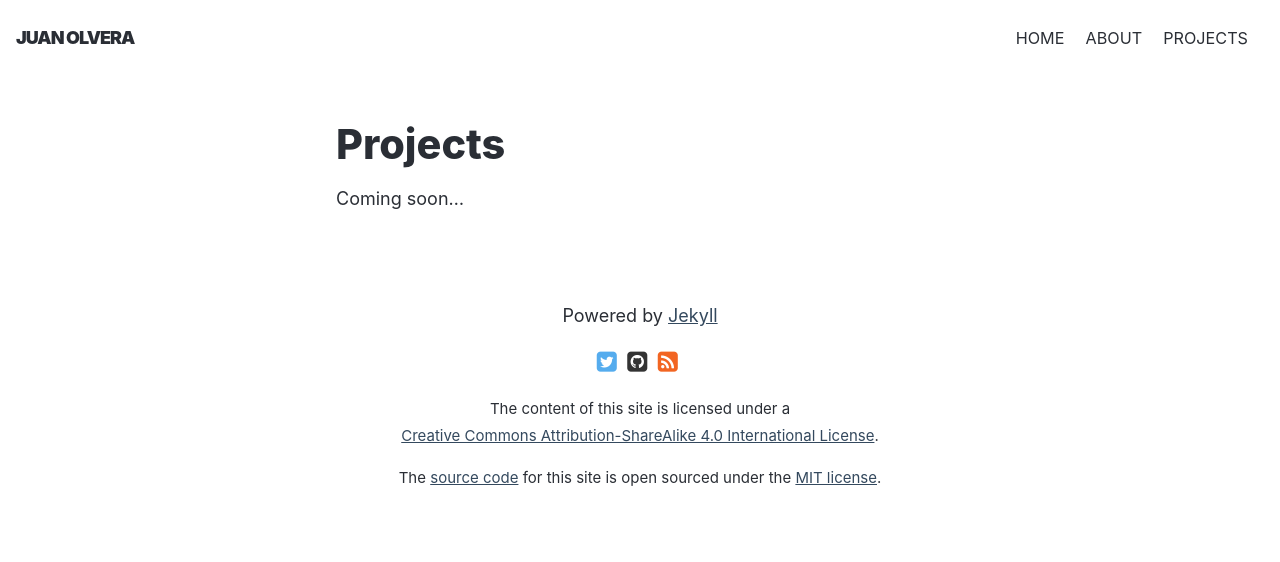
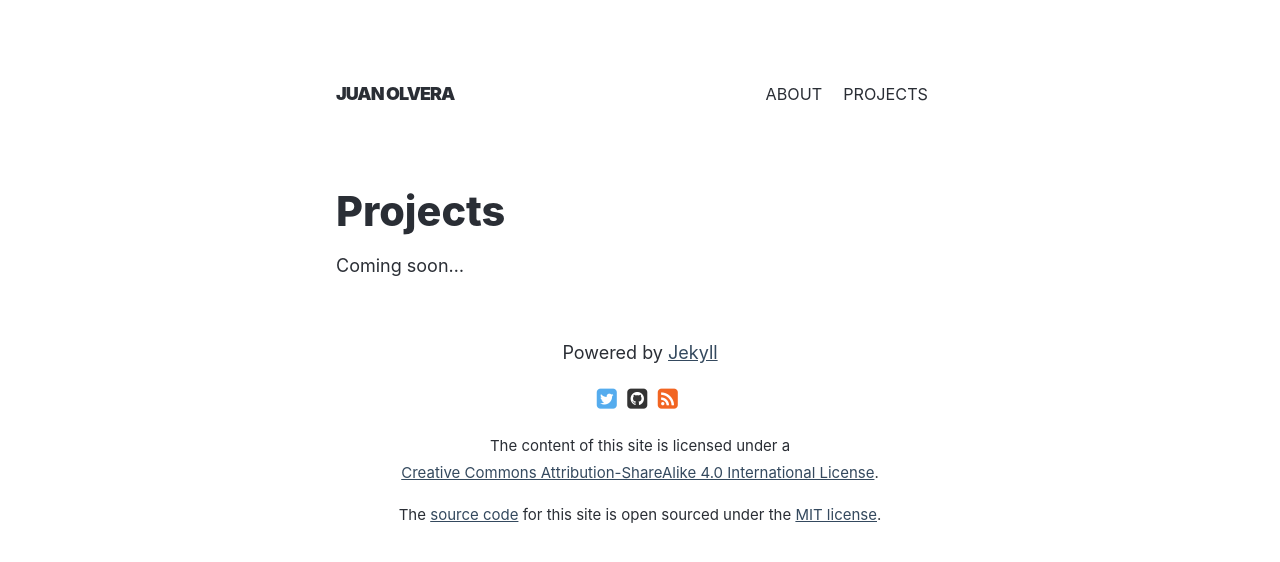
Before and after one commit to j0lv3r4/jolvera.biz, a Jekyll site: the page built from 03_projects.md, in a window 1280 px wide. Shown: the top 562 px of the page. Built offline with Jekyll 4.4.1, drawn with Linux system fonts in a browser that asks for light colours.

Commit message:
change of layout again

```diff
--- a/_includes/footer.html
+++ b/_includes/footer.html
@@ -24,7 +24,7 @@
       <div class="licenses">
        <p><small>The content of this site is licensed under a<br> <a rel="license" href="http://creativecommons.org/licenses/by-sa/4.0/">Creative Commons Attribution-ShareAlike 4.0 International License</a>.</small></p>
 
-        <p><small>The <a href="https://github.com/thinkxl/thinkxl.github.io">source code</a> for this site is open sourced under the <a href="https://github.com/thinkxl/thinkxl.github.io/blob/master/LICENSE.md">MIT license</a>.</small></p>
+        <p><small>The <a href="https://github.com/j0lv3r4/jolvera.biz">source code</a> for this site is open sourced under the <a href="https://github.com/j0lv3r4/jolvera.biz/blob/master/LICENSE.txt">MIT license</a>.</small></p>
       </div>
     </div>
   </div>
--- a/_includes/header.html
+++ b/_includes/header.html
@@ -3,7 +3,6 @@
   {% assign page_paths = site.header_pages | default: default_paths %}
 
   <div class="row">
-    {% if page_paths %}
     <div class="title-box">
       <a class="h-card" rel="me" href="https://jolvera.biz">
         {% if page.layout == 'home' %}
@@ -13,8 +12,15 @@
         {% endif %}
       </a>
 
+      {% if page.layout == 'home' %}
+        <p class="p-note site-description">{{ site.description }}</p>
+      {% endif %}
+    </div> <!-- .title-box -->
+
+
+  {% if page_paths %}
     <nav class="site-nav">
-          <a class="page-link" href="{{ site.baseurl }}/" tabindex="0">Home</a>
+      {% comment %} <a class="page-link" href="{{ site.baseurl }}/" tabindex="0">Home</a> {% endcomment %}
       {% for path in page_paths %}
         {% assign my_page = site.pages | where: "path", path | first %}
         {% if my_page.title %}
@@ -22,10 +28,6 @@
         {% endif %}
       {% endfor %}
     </nav>
-
-        {% if page.layout == 'home' %}
-        <p class="p-note tagline">{{ site.tagline }}</p>
   {% endif %}
-      </div> <!-- .title-box -->
-    {% endif %}
+  </div> <!-- .row -->
 </header>
--- a/_layouts/home.html
+++ b/_layouts/home.html
@@ -5,7 +5,7 @@
 
   <body class="home">
 
-    {% include header-home.html %}
+    {% include header.html %}
 
     <main class="page-content" aria-label="Content">
       {{ content }}
--- a/_sass/minima/_layout.scss
+++ b/_sass/minima/_layout.scss
@@ -3,7 +3,10 @@
  */
 
 .site-header {
-  padding: .5rem 1rem;
+  margin-left: auto;
+  margin-right: auto;
+  max-width: 38rem;
+  padding: 4rem 0;
   min-height: $spacing-unit * 1.865;
 
   // Positioning context for the mobile navigation icon
@@ -14,69 +17,30 @@
     text-decoration: none;
   }
 
-  .wrapper {
-    padding-left: 0;
-    padding-right: 0;
+  .row {
+    display: flex;
+    align-items: center;
   }
 }
 
 .title-box {
+  max-width: 50%;
   display: flex;
-  flex-direction: row;
+  flex-direction: column;
 }
 
 /*
  * Home
  */
 
-.home-header {
-  padding-top: 3rem;
-  padding-bottom: 3rem;
-  background-color: $brand-color;
-  color: #fff;
-  text-align: center;
-
-  .title-box {
-    display: flex;
-    flex-direction: column;
-    position: relative;
-  }
-
-  .site-nav {
-    margin-left: 0;
-
-    .page-link {
-      padding: .5rem 1rem;
-      background-color: #2c3e50;
-
-      &:hover {
-        background-color: $color-black;
-      }
-
-      &:last-child {
-        margin-right: 0;
-      }
-    }
-  }
-
-  .site-title {
-    margin-bottom: 0;
-    font-size: 2em;
-  }
-}
-
 .site-description {
-  margin-top: 2rem;
-  margin-bottom: 2rem;
-  margin-left: auto;
-  margin-right: auto;
-  max-width: 38rem;
-  font-size: 1.5rem;
+  font-size: 1rem;
   font-style: italic;
 }
 
 .site-title {
   float: none;
+  margin-bottom: 0;
   font-size: 1em;
   font-weight: 900;
   text-transform: uppercase;
@@ -116,6 +80,10 @@
  */
 
 .home {
+  .site-title {
+    font-size: 1.5rem;
+  }
+
   h2 {
     font-weight: bold;
     font-size: 2em;
@@ -123,17 +91,14 @@
 }
 
 .blog-index {
-  margin-top: 4rem;
-  margin-bottom: 4rem;
-
   .post-link {
     text-decoration: none;
   }
 
   .post-item {
     border-bottom: 1px solid #eee;
-    margin-bottom: 3rem;
-    padding-bottom: 3rem;
+    margin-bottom: 1.5rem;
+    padding-bottom: 1.5rem;
 
     &:last-child {
       margin-bottom: 0;
@@ -287,8 +252,6 @@
  */
 
 .page-content {
-  padding: $spacing-unit 0;
-
   .wrapper {
     padding-left: 0;
     padding-right: 0;
```
Lines whose indentation alone changed are shown as unchanged.
